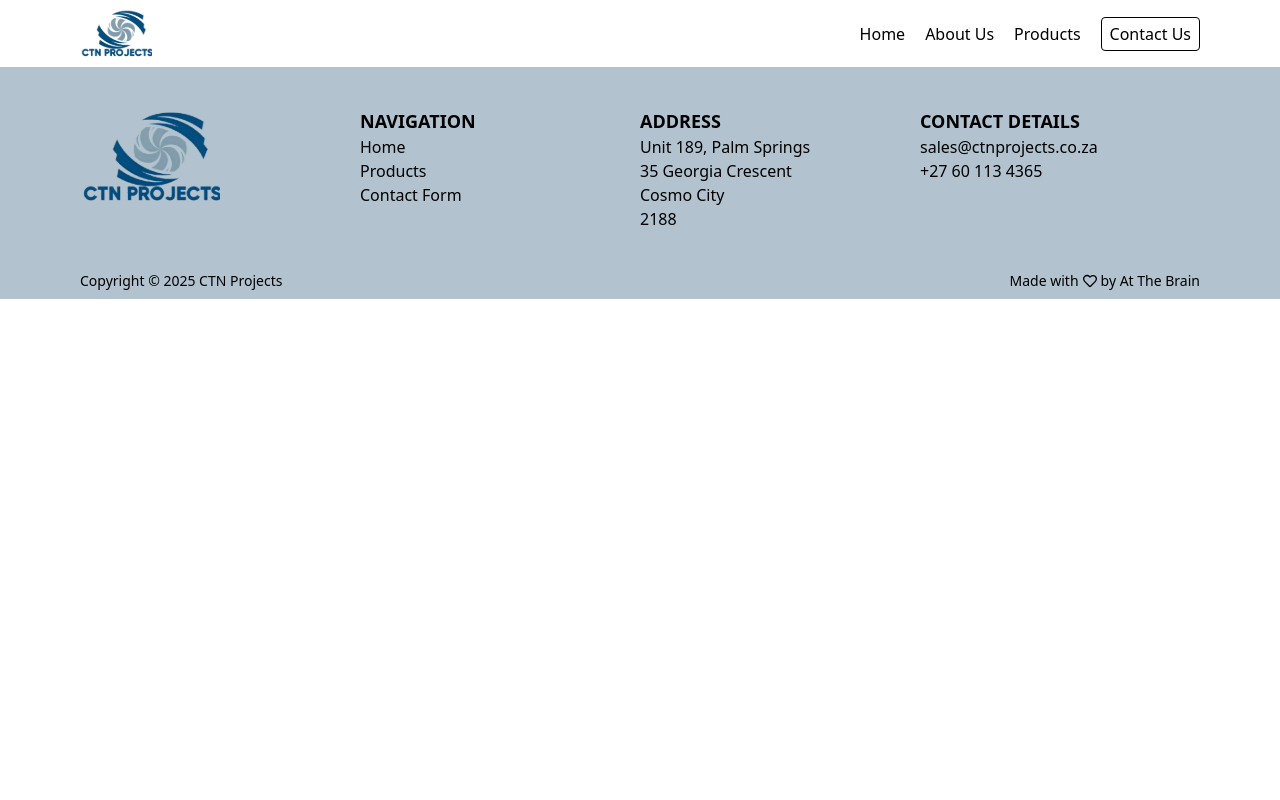
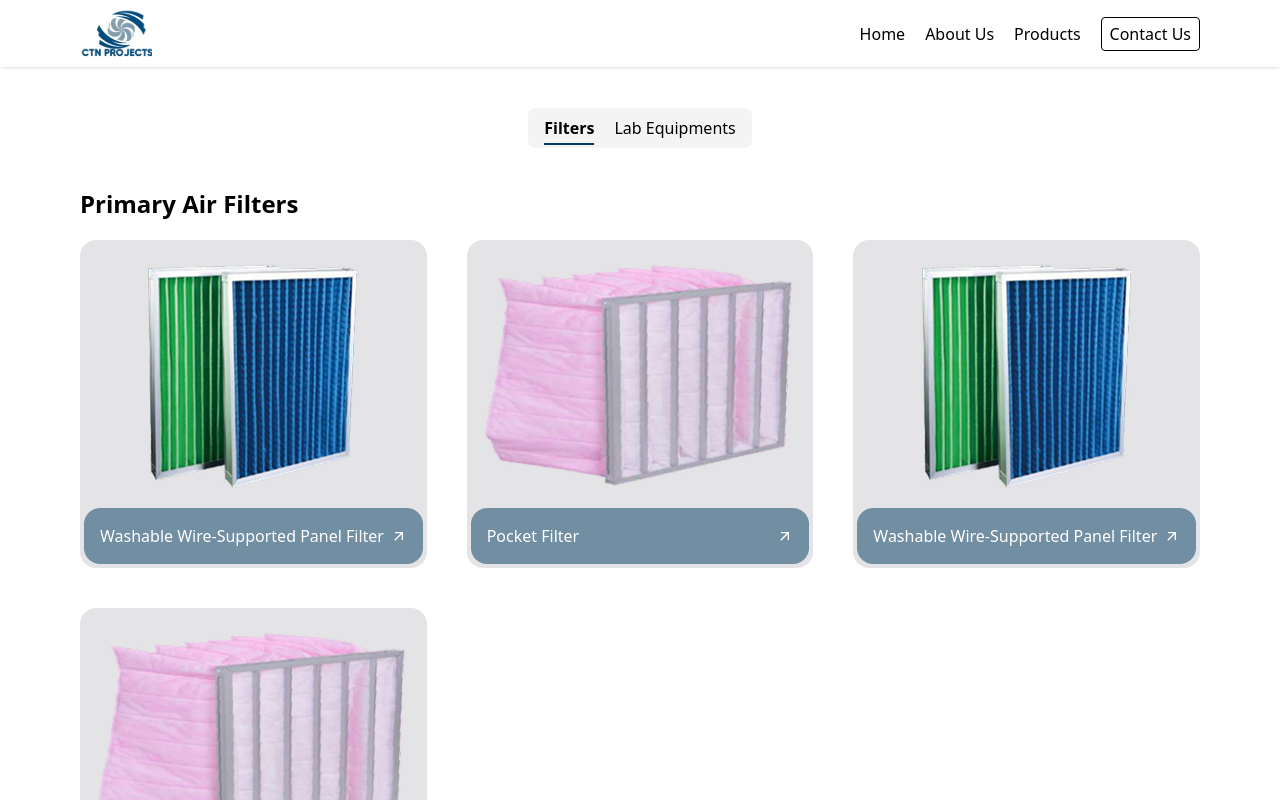
Before and after one commit to Bongani001/ctn-projects, a React (Vite) app: page /products in a window 1280 px wide. Shown: the top 800 px of the page. Built offline with nearby package versions, Linux system fonts and the light colour scheme.

Commit message:
add the products page

```diff
--- a/src/App.jsx
+++ b/src/App.jsx
@@ -3,12 +3,14 @@ import { BrowserRouter, Route, Routes } from "react-router-dom";
 import Navbar from "./components/Navbar";
 import Homepage from "./pages/homepage/Homepage";
 import Footer from "./components/Footer";
+import Products from "./pages/products/Products";
 function App() {
   return (
     <BrowserRouter>
       <Navbar />
       <Routes>
         <Route path="/" element={<Homepage />} />
+        <Route path="/products" element={<Products />} />
       </Routes>
       <Footer />
     </BrowserRouter>
--- a/src/components/ExploreProductsButton.jsx
+++ b/src/components/ExploreProductsButton.jsx
@@ -4,7 +4,7 @@ const ExploreProductsButton = () => {
   return (
     <button
       type="button"
-      className="bg-primary/90 text-white font-medium rounded-lg hover:bg-transparent hover:text-primary border border-primary hover:cursor-pointer py-2 px-4 "
+      className="bg-primary/90 text-white font-medium rounded-lg hover:bg-transparent hover:text-primary border border-primary hover:cursor-pointer py-2 px-4"
     >
       Explore All Products
     </button>
--- a/src/components/Navbar.jsx
+++ b/src/components/Navbar.jsx
@@ -4,7 +4,7 @@ import { Link } from "react-router-dom";
 
 const Navbar = () => {
   return (
-    <nav className="flex items-center justify-between py-2 px-20">
+    <nav className="bg-white/80 backdrop-blur-sm shadow fixed w-full flex items-center justify-between py-2 px-20 z-40">
       <img src={ctnLogo} className="w-18" alt="CTN Projects logo" />
       <ul className="flex items-center gap-5">
         <li className="cursor-pointer hover:text-primary">
@@ -14,7 +14,7 @@ const Navbar = () => {
           <Link to="#">About Us</Link>
         </li>
         <li className="cursor-pointer hover:text-primary">
-          <Link to="#">Products</Link>
+          <Link to="/products">Products</Link>
         </li>
         <li className="border border-black rounded cursor-pointer hover:bg-primary hover:border-primary hover:text-white py-1 px-2">
           <Link to="#">Contact Us</Link>
--- /dev/null
+++ b/src/pages/homepage/CallToAction.jsx
@@ -0,0 +1,33 @@
+import React from "react";
+import labWorkers from "/src/assets/two-lab-workers.png";
+
+const CallToAction = () => {
+  return (
+    <div className="flex justify-between px-20 mt-50 mb-20">
+      <img
+        src={labWorkers}
+        className="w-[40%] rounded-2xl object-cover"
+        alt="Two Lab Workers"
+      />
+      <div className="pt-10 px-24">
+        <h3 className="text-3xl font-extrabold mb-5">
+          Still Searching For The Right Air Filters Or Lab Equipment?
+        </h3>
+        <p>
+          Join the growing number of professionals, businesses, and homeowners
+          across Africa who trust CTN Projects for reliable, high-performance
+          filtration and laboratory solutions.
+        </p>
+        <p className="my-5">
+          Get in touch today for a free quote or expert advice.
+        </p>
+
+        <button className="bg-primary/90 text-white font-medium rounded-lg hover:bg-transparent hover:text-primary border border-primary hover:cursor-pointer py-2 px-4">
+          Get A Free Quote
+        </button>
+      </div>
+    </div>
+  );
+};
+
+export default CallToAction;
--- a/src/pages/homepage/Homepage.jsx
+++ b/src/pages/homepage/Homepage.jsx
@@ -5,6 +5,7 @@ import BestProducts from "./pageSections/BestProducts";
 import AirFilters from "./pageSections/AirFilters";
 import LabEquipment from "./pageSections/LabEquipment";
 import Testimonials from "./pageSections/Testimonials";
+import CallToAction from "./CallToAction";
 
 const Homepage = () => {
   return (
@@ -15,6 +16,7 @@ const Homepage = () => {
       <AirFilters />
       <LabEquipment />
       <Testimonials />
+      <CallToAction />
     </>
   );
 };
--- a/src/pages/homepage/pageSections/Header.jsx
+++ b/src/pages/homepage/pageSections/Header.jsx
@@ -4,7 +4,7 @@ import ExploreProductsButton from "../../../components/ExploreProductsButton";
 
 const Header = () => {
   return (
-    <header className="relative w-full bg-cover bg-center bg-no-repeat">
+    <header className="relative w-full bg-cover bg-center bg-no-repeat pt-17">
       <img
         src={headerBg}
         className="absolute w-full h-full object-cover -z-1"
--- a/src/pages/pageSections/BestProducts.jsx
+++ /dev/null
@@ -1,29 +0,0 @@
-import React from "react";
-import ExploreProductsButton from "../../../components/ExploreProductsButton";
-import pocketFilter from "../../assets/pocket-filter.png";
-import washableWireSupportedPanelFilter from "../../assets/washable-wire-supported-panel-filter.png";
-import ProductCard from "../../../components/ProductCard";
-
-const BestProducts = () => {
-  return (
-    <div className="bg-primary/30 rounded-lg grid grid-cols-3 gap-5 py-10 px-5 mx-20 my-30">
-      <div className="space-y-5">
-        <h3 className="text-4xl font-extrabold">Our Best Selling Products</h3>
-        <span className="block">
-          Trusted by households and businesses alike for their durability and
-          performance.
-        </span>
-        <ExploreProductsButton />
-      </div>
-
-      <ProductCard
-        image={washableWireSupportedPanelFilter}
-        title="Washable Wire-Supported Panel Filter"
-      />
-
-      <ProductCard image={pocketFilter} title="Pocket Filter" />
-    </div>
-  );
-};
-
-export default BestProducts;
--- /dev/null
+++ b/src/pages/products/Products.jsx
@@ -0,0 +1,81 @@
+import React, { useState } from "react";
+import { airFilters } from "/src/data";
+import ProductCard from "../../components/ProductCard";
+
+const Products = () => {
+  const [productTab, setProductTab] = useState("filters");
+  return (
+    <div className="pt-17">
+      <div className="bg-zinc-100 rounded-lg place-self-center space-x-5 px-4 py-2 my-10">
+        <span
+          className={`${
+            productTab === "filters" &&
+            "font-semibold border-b-2 border-primary"
+          } pb-1 hover:cursor-pointer`}
+        >
+          Filters
+        </span>
+        <span
+          className={`${
+            productTab === "labEquipments" &&
+            "font-semibold border-b-2 border-primary"
+          } pb-1 hover:cursor-pointer`}
+        >
+          Lab Equipments
+        </span>
+      </div>
+
+      {productTab === "filters" && (
+        <div className="mx-20">
+          {/* PRIMARY AIR FILTERS */}
+          <div className="mb-20">
+            <h2 className="text-2xl font-semibold mb-5">Primary Air Filters</h2>
+            <div className="grid grid-cols-3 gap-10">
+              {airFilters["primaryAirFilters"]?.map((airFilter) => (
+                <ProductCard
+                  key={airFilter.id}
+                  image={airFilter.image}
+                  title={airFilter.title}
+                />
+              ))}
+            </div>
+          </div>
+
+          {/* SECONDARY AIR FILTERS */}
+          <div className="mb-20">
+            <h2 className="text-2xl font-semibold mb-5">
+              Secondary Air Filters
+            </h2>
+            <div className="grid grid-cols-3 gap-10">
+              {airFilters["secondaryAirFilters"]?.map((airFilter) => (
+                <ProductCard
+                  key={airFilter.id}
+                  image={airFilter.image}
+                  title={airFilter.title}
+                />
+              ))}
+            </div>
+          </div>
+
+          {/* TERTIARY AIR FILTERS */}
+          <div className="mb-20">
+            <h2 className="text-2xl font-semibold mb-5">
+              Tertiary Air Filters
+            </h2>
+            <div className="grid grid-cols-3 gap-10">
+              {airFilters["tertiaryAirFilters"]?.map((airFilter) => (
+                <ProductCard
+                  key={airFilter.id}
+                  image={airFilter.image}
+                  title={airFilter.title}
+                />
+              ))}
+            </div>
+          </div>
+        </div>
+      )}
+    </div>
+  );
+};
+
+export default Products;
```
